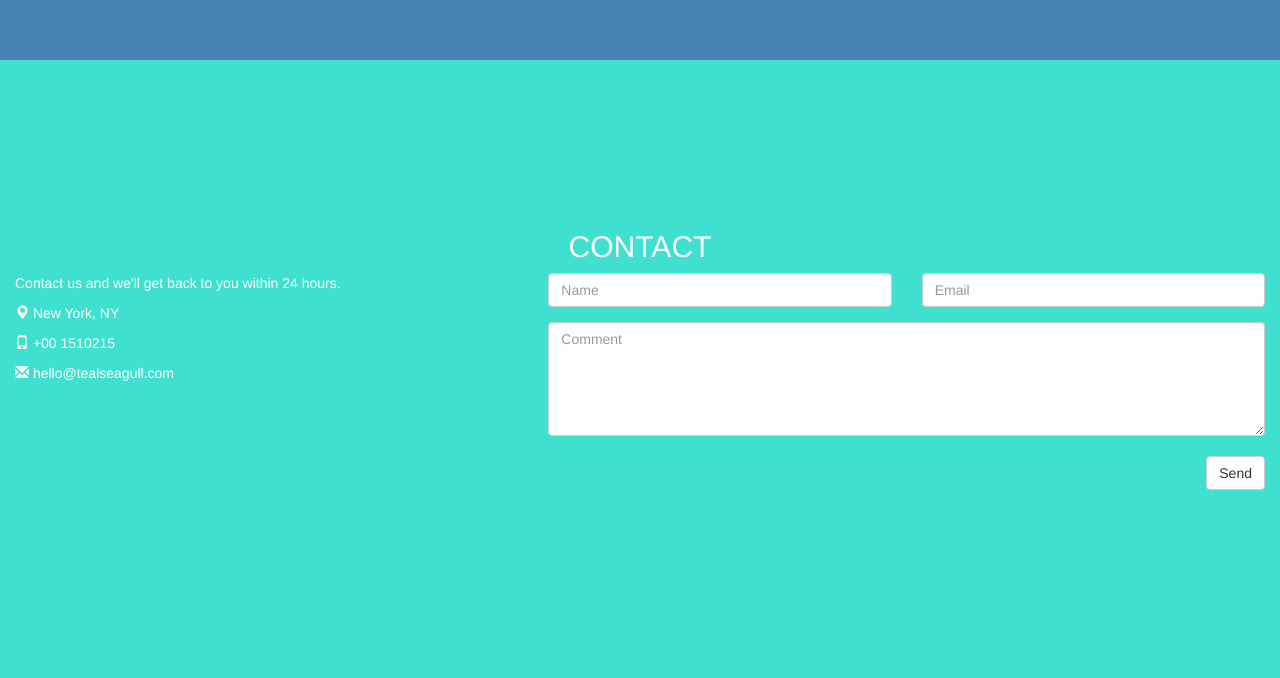
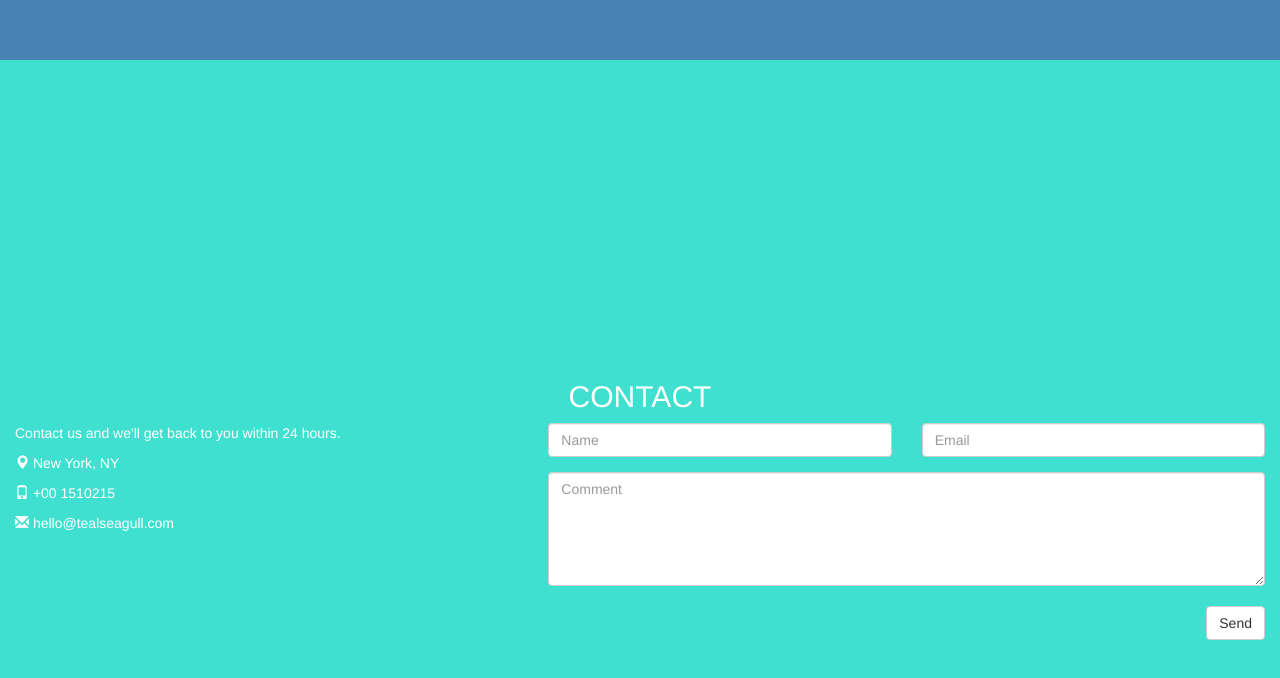
Before and after one commit to teal-seagull/tealseagull, a plain HTML site: page index.html in a window 1280 px wide. Shown: the part 2980-3658 px from the top of the page. Drawn offline with nearby package versions, Linux system fonts and the light colour scheme.

Commit message:
Centered Contact section

```diff
--- a/css/style.css
+++ b/css/style.css
@@ -44,7 +44,7 @@ footer {
 }
 
 #contact{
-  padding-top: 150px;
+  padding-top: 300px;
   background-color: Turquoise;
 }
 
```
